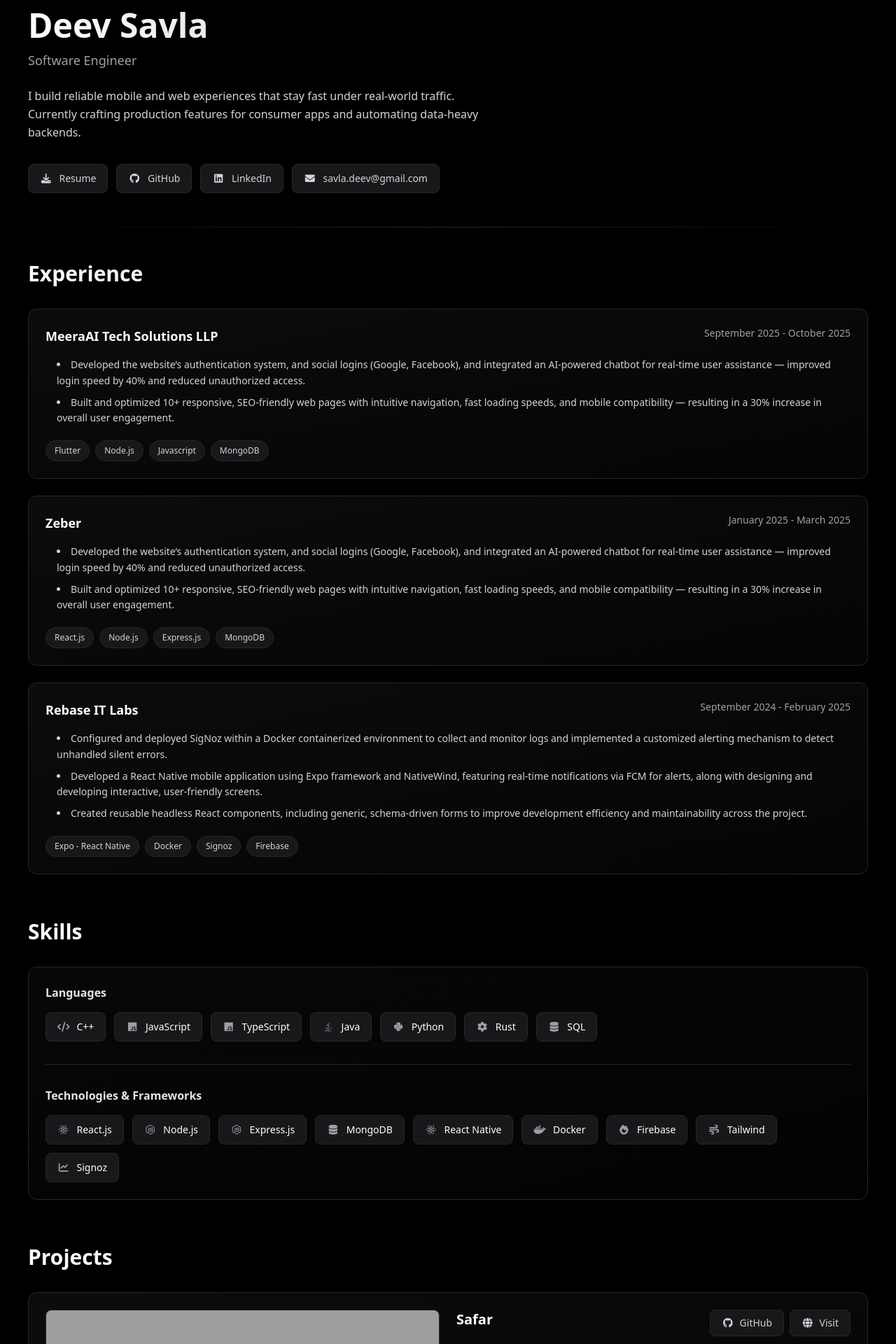
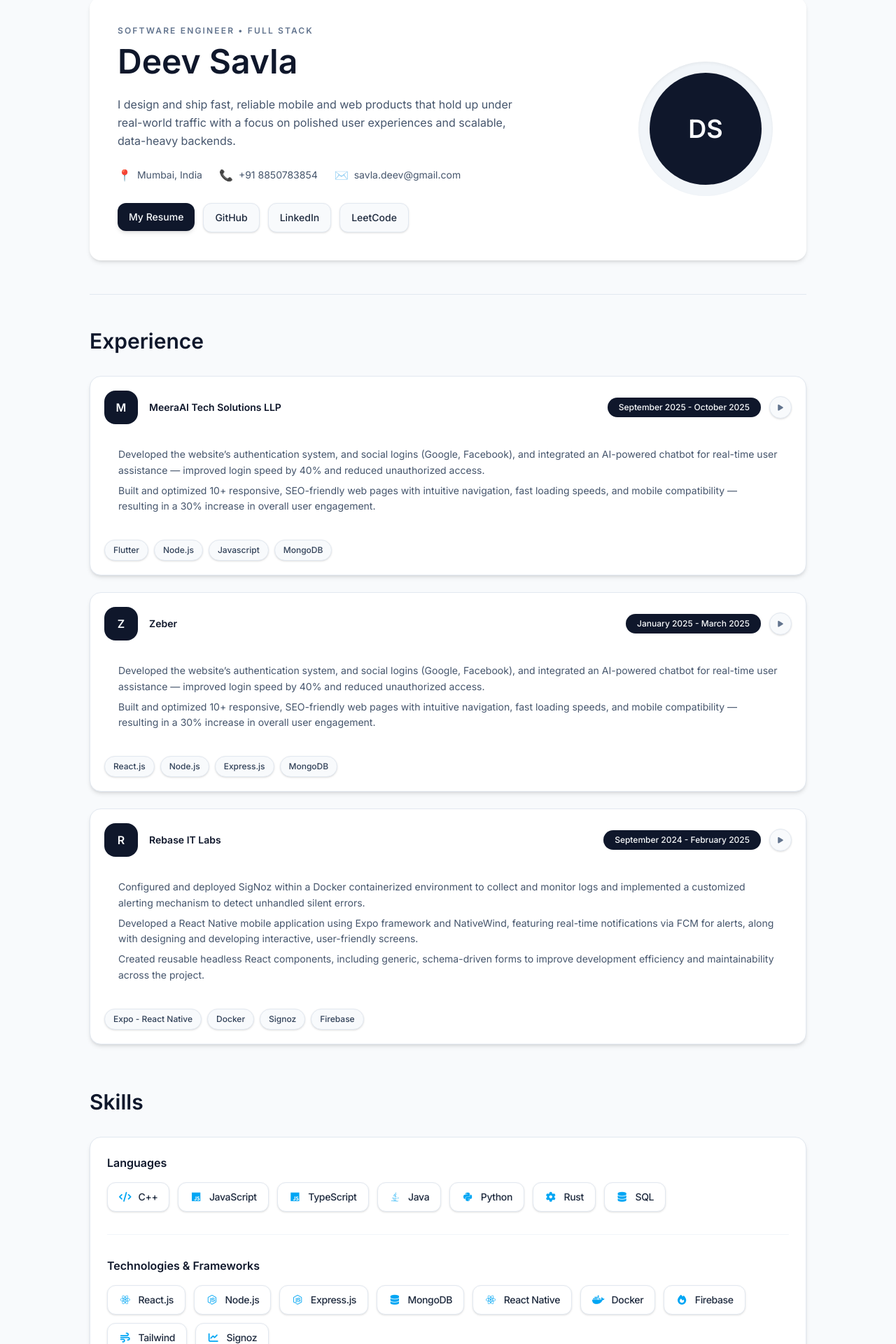
Before and after one commit to DeevSavla/portfolio-website, a React (Vite) app: page / in a window 1280 px wide. Shown: the part 60-1980 px from the top of the page at 70% size. Built offline with nearby package versions, Linux system fonts and the light colour scheme; grey boxes are pictures that could not be loaded.

Commit message:
improve the ui

```diff
--- a/index.html
+++ b/index.html
@@ -5,6 +5,12 @@
     <link rel="icon" type="image/svg+xml" href="/favicon.svg" />
     <meta name="viewport" content="width=device-width, initial-scale=1.0" />
     <title>Deev</title>
+    <link rel="preconnect" href="https://fonts.googleapis.com">
+    <link rel="preconnect" href="https://fonts.gstatic.com" crossorigin>
+    <link
+      href="https://fonts.googleapis.com/css2?family=Inter:wght@400;500;600;700&display=swap"
+      rel="stylesheet"
+    />
     <link rel="stylesheet" href="https://cdnjs.cloudflare.com/ajax/libs/font-awesome/6.5.0/css/all.min.css"/>
     <link rel="stylesheet" href="https://cdn.jsdelivr.net/gh/devicons/devicon@latest/devicon.min.css" />
     <script async src="https://www.googletagmanager.com/gtag/js?id=G-BVL0WWKDLB"></script>
--- a/src/App.tsx
+++ b/src/App.tsx
@@ -29,40 +29,56 @@ export default function Home() {
   };
 
   return (
-    <div className="min-h-screen bg-black text-white">
+    <div className="min-h-screen bg-slate-50 text-slate-900">
       <link
         rel="stylesheet"
         href="https://cdnjs.cloudflare.com/ajax/libs/font-awesome/6.4.0/css/all.min.css"
       />
-      <div className="flex justify-center p-4 sm:p-6 lg:p-10">
-        <div className=" mt-8">
+      <div className="relative flex justify-center p-4 sm:p-6 lg:p-10">
+        <div className="mt-4 w-full max-w-5xl">
           {/* Hero Section */}
           <section id="about" className="scroll-mt-20">
+            <div className="grid gap-8 rounded-2xl bg-white p-10 shadow-md md:grid-cols-[minmax(0,2fr)_minmax(0,1.2fr)] md:items-center">
+              {/* Left: Text content */}
               <div className="space-y-6">
-              <div>
-                <h1 className="text-4xl sm:text-5xl font-bold bg-gradient-to-r from-white to-zinc-400 bg-clip-text text-transparent mb-3">
+                <div className="space-y-3">
+                  <div className="text-xs font-semibold uppercase tracking-[0.18em] text-slate-500">
+                    Software Engineer • Full Stack
+                  </div>
+                  <h1 className="text-4xl font-semibold text-slate-900 sm:text-5xl">
                     Deev Savla
                   </h1>
-                <div className="text-lg text-zinc-400 font-medium">
-                  Software Engineer
+                </div>
+
+                <p className="max-w-2xl text-base leading-relaxed text-slate-600">
+                  I design and ship fast, reliable mobile and web products that hold up
+                  under real-world traffic with a focus on polished user experiences
+                  and scalable, data-heavy backends.
+                </p>
+
+                <div className="flex flex-wrap items-center gap-x-6 gap-y-2 text-sm text-slate-600">
+                  <div className="inline-flex items-center gap-2">
+                    <span className="text-base">📍</span>
+                    <span>Mumbai, India</span>
+                  </div>
+                  <div className="inline-flex items-center gap-2">
+                    <span className="text-base">📞</span>
+                    <span>+91 8850783854</span>
+                  </div>
+                  <div className="inline-flex items-center gap-2">
+                    <span className="text-base">✉️</span>
+                    <span>savla.deev@gmail.com</span>
                   </div>
                 </div>
 
-              <p className="text-base text-zinc-300 leading-relaxed max-w-2xl">
-                I build reliable mobile and web experiences that stay fast under
-                real-world traffic. Currently crafting production features for
-                consumer apps and automating data-heavy backends.
-              </p>
-
-              <div className="flex flex-wrap gap-3 pt-2">
+                <div className="flex flex-wrap gap-3 pt-1">
                   <a
                     href="https://drive.google.com/file/d/1CSSMCrE181yBQmxWm_9TR521yytLHQXO/view?usp=sharing"
                     target="_blank"
                     className="group"
                   >
-                  <div className="flex items-center gap-2.5 text-sm border border-zinc-800 bg-zinc-900 text-zinc-300 px-4 py-2.5 rounded-lg hover:bg-zinc-800 hover:border-zinc-700 hover:text-white transition-all duration-200">
-                    <i className="fas fa-download group-hover:scale-110 transition-transform"></i>
-                    <span className="font-medium">Resume</span>
+                    <div className="flex items-center gap-2.5 rounded-xl bg-slate-900 px-4 py-2.5 text-sm font-medium text-slate-50 shadow-md transition-all duration-200 group-hover:bg-slate-800 group-hover:shadow-lg">
+                      <span>My Resume</span>
                     </div>
                   </a>
 
@@ -71,9 +87,8 @@ export default function Home() {
                     target="_blank"
                     className="group"
                   >
-                  <div className="flex items-center gap-2.5 text-sm border border-zinc-800 bg-zinc-900 text-zinc-300 px-4 py-2.5 rounded-lg hover:bg-zinc-800 hover:border-zinc-700 hover:text-white transition-all duration-200">
-                    <i className="fab fa-github group-hover:scale-110 transition-transform"></i>
-                    <span className="font-medium">GitHub</span>
+                    <div className="flex items-center gap-2.5 rounded-xl border border-slate-200 bg-slate-50 px-4 py-2.5 text-sm font-medium text-slate-800 shadow-sm transition-all duration-200 hover:border-slate-300 hover:bg-white">
+                      <span>GitHub</span>
                     </div>
                   </a>
 
@@ -82,35 +97,38 @@ export default function Home() {
                     target="_blank"
                     className="group"
                   >
-                  <div className="flex items-center gap-2.5 text-sm border border-zinc-800 bg-zinc-900 text-zinc-300 px-4 py-2.5 rounded-lg hover:bg-zinc-800 hover:border-zinc-700 hover:text-white transition-all duration-200">
-                    <i className="fab fa-linkedin group-hover:scale-110 transition-transform"></i>
-                    <span className="font-medium">LinkedIn</span>
+                    <div className="flex items-center gap-2.5 rounded-xl border border-slate-200 bg-slate-50 px-4 py-2.5 text-sm font-medium text-slate-800 shadow-sm transition-all duration-200 hover:border-slate-300 hover:bg-white">
+                      <span>LinkedIn</span>
                     </div>
                   </a>
 
                   <a
-                  href="mailto:savla.deev@gmail.com"
+                    href="https://leetcode.com/DeevSavla9"
                     target="_blank"
                     className="group"
                   >
-                  <div className="flex items-center gap-2.5 text-sm border border-zinc-800 bg-zinc-900 text-zinc-300 px-4 py-2.5 rounded-lg hover:bg-zinc-800 hover:border-zinc-700 hover:text-white transition-all duration-200">
-                    <i className="fas fa-envelope group-hover:scale-110 transition-transform"></i>
-                    <span className="font-medium hidden sm:inline">
-                      savla.deev@gmail.com
-                    </span>
-                    <span className="font-medium sm:hidden">Email</span>
+                    <div className="flex items-center gap-2.5 rounded-xl border border-slate-200 bg-slate-50 px-4 py-2.5 text-sm font-medium text-slate-800 shadow-sm transition-all duration-200 hover:border-slate-300 hover:bg-white">
+                      <span>LeetCode</span>
                     </div>
                   </a>
+                </div>
+              </div>
+
+              {/* Right: Photo / avatar */}
+              <div className="flex h-40 w-40 items-center justify-center rounded-full bg-slate-100 shadow-inner md:h-48 md:w-48 md:justify-self-end md:mr-2">
+                <div className="flex h-32 w-32 items-center justify-center rounded-full bg-slate-900 text-4xl font-semibold text-slate-50 md:h-40 md:w-40">
+                  DS
+                </div>
               </div>
             </div>
           </section>
 
           {/* Divider */}
-          <div className="h-px bg-gradient-to-r from-transparent via-zinc-800 to-transparent my-12"></div>
+          <div className="my-12 h-px bg-slate-200" />
 
           {/* Experience Section */}
           <section id="experience" className="scroll-mt-20">
-            <h2 className="text-2xl sm:text-3xl font-bold mb-8 bg-gradient-to-r from-white to-zinc-400 bg-clip-text text-transparent">
+            <h2 className="mb-8 text-2xl font-semibold text-slate-900 sm:text-3xl">
               Experience
             </h2>
             <div className="space-y-6">
@@ -128,21 +146,21 @@ export default function Home() {
 
           {/* Skills Section */}
           <section id="skills" className="mt-16 scroll-mt-20">
-            <h2 className="text-2xl sm:text-3xl font-bold mb-8 bg-gradient-to-r from-white to-zinc-400 bg-clip-text text-transparent">
+            <h2 className="mb-8 text-2xl font-semibold text-slate-900 sm:text-3xl">
               Skills
             </h2>
-            <div className="space-y-8 border border-zinc-800 rounded-xl p-6 bg-gradient-to-br from-zinc-900/30 to-zinc-950/30">
+            <div className="space-y-8 rounded-2xl border border-slate-200 bg-white p-6 shadow-md">
               <div>
-                <div className="font-semibold mb-4 text-zinc-200 text-base">
+                <div className="mb-4 text-base font-semibold text-slate-900">
                   Languages
                 </div>
                 <Skills skills={skills.languages} />
               </div>
 
-              <div className="h-px bg-zinc-800"></div>
+              <div className="h-px bg-slate-100" />
 
               <div>
-                <div className="font-semibold mb-4 text-zinc-200 text-base">
+                <div className="mb-4 text-base font-semibold text-slate-900">
                   Technologies & Frameworks
                 </div>
                 <Skills skills={skills.technologies} />
@@ -151,8 +169,8 @@ export default function Home() {
           </section>
 
           {/* Projects Section */}
-          <section id="projects" className="mt-16 mb-16 scroll-mt-20">
-            <h2 className="text-2xl sm:text-3xl font-bold mb-8 bg-gradient-to-r from-white to-zinc-400 bg-clip-text text-transparent">
+          <section id="projects" className="mt-16 scroll-mt-20">
+            <h2 className="mb-8 text-2xl font-semibold text-slate-900 sm:text-3xl">
               Projects
             </h2>
             <div>
@@ -169,6 +187,45 @@ export default function Home() {
               ))}
             </div>
           </section>
+
+          {/* Contact Section */}
+          <section id="contact" className="mt-16 mb-20 scroll-mt-20">
+            <div className="rounded-2xl bg-white px-6 py-8 shadow-md">
+              <div className="text-xs font-semibold uppercase tracking-[0.18em] text-slate-500">
+                Contact
+              </div>
+              <h2 className="mt-2 text-2xl font-semibold text-slate-900 sm:text-3xl">
+                Let&apos;s build something users love
+              </h2>
+              <p className="mt-3 max-w-2xl text-sm leading-relaxed text-slate-600">
+                Open to roles where product reliability, performance, and shipping fast
+                matter. Happy to share more work samples or dive into architecture.
+              </p>
+
+              <div className="mt-5 flex flex-wrap gap-3">
+                <a
+                  href="mailto:savla.deev@gmail.com"
+                  className="inline-flex items-center rounded-full bg-slate-900 px-4 py-2 text-sm font-medium text-slate-50 shadow-md transition-colors duration-200 hover:bg-slate-800"
+                >
+                  Email me
+                </a>
+                <a
+                  href="https://github.com/DeevSavla"
+                  target="_blank"
+                  className="inline-flex items-center rounded-full border border-slate-200 bg-slate-50 px-4 py-2 text-sm font-medium text-slate-800 shadow-sm transition-colors duration-200 hover:border-slate-300 hover:bg-white"
+                >
+                  GitHub
+                </a>
+                <a
+                  href="https://www.linkedin.com/in/deev-savla-67820a2b3/"
+                  target="_blank"
+                  className="inline-flex items-center rounded-full border border-slate-200 bg-slate-50 px-4 py-2 text-sm font-medium text-slate-800 shadow-sm transition-colors duration-200 hover:border-slate-300 hover:bg-white"
+                >
+                  LinkedIn
+                </a>
+              </div>
+            </div>
+          </section>
         </div>
       </div>
     </div>
--- a/src/components/Chip.tsx
+++ b/src/components/Chip.tsx
@@ -1,6 +1,6 @@
 export const Chip = (props: { text: string }) => {
   return (
-    <div className="bg-zinc-900 border border-zinc-800 text-zinc-300 px-3 py-1.5 rounded-full text-xs font-medium hover:bg-zinc-800 hover:border-zinc-700 transition-all duration-200">
+    <div className="rounded-full border border-slate-200 bg-slate-50 px-3 py-1.5 text-xs font-medium text-slate-700 shadow-sm transition-all duration-200 hover:border-slate-300 hover:bg-white">
       {props.text}
     </div>
   );
--- a/src/components/Experience.tsx
+++ b/src/components/Experience.tsx
@@ -1,27 +1,56 @@
 import { Chip } from "./Chip";
 
-const Experience = ({ name, timeline, descriptions, skills}:{name:string, timeline:string, descriptions:any, skills:any}) => {
+const Experience = ({
+  name,
+  timeline,
+  descriptions,
+  skills,
+}: {
+  name: string;
+  timeline: string;
+  descriptions: any;
+  skills: any;
+}) => {
+  const initial = name.charAt(0).toUpperCase();
+
   return (
-    <div className="border border-zinc-800 bg-gradient-to-br from-zinc-900/50 to-zinc-950/50 p-6 rounded-xl hover:border-zinc-700 transition-all duration-300 hover:shadow-lg hover:shadow-zinc-900/50 group">
-      <div className="flex flex-col gap-3">
-        <div className="flex flex-col sm:flex-row sm:justify-between sm:items-start gap-2">
-          <div className="text-lg font-semibold text-white group-hover:text-zinc-100 transition-colors">
-            {name}
+    <div className="group rounded-2xl border border-slate-200 bg-white p-5 shadow-md transition-all duration-200 hover:-translate-y-1 hover:shadow-lg">
+      <div className="flex flex-col items-start justify-between gap-4 sm:flex-row sm:items-center">
+        {/* Left: Logo + Role */}
+        <div className="flex items-center gap-4">
+          <div className="flex h-12 w-12 items-center justify-center rounded-2xl bg-slate-900 text-base font-semibold text-slate-50">
+            {initial}
           </div>
-          <div className="text-sm text-zinc-400 font-medium">
+          <div>
+            <div className="text-sm font-semibold text-slate-900">
+              {name}
+            </div>
+            {/* Company line could go here if separate from role */}
+          </div>
+        </div>
+
+        {/* Right: Timeline pill + icon */}
+        <div className="flex items-center gap-3 self-stretch sm:self-auto sm:justify-end">
+          <div className="rounded-full bg-slate-900 px-4 py-1.5 text-xs font-medium text-slate-50">
             {timeline}
           </div>
+          <button
+            type="button"
+            className="flex h-8 w-8 items-center justify-center rounded-full border border-slate-200 bg-slate-50 text-slate-500 shadow-sm"
+          >
+            <i className="fa-solid fa-play text-[10px]" />
+          </button>
         </div>
       </div>
 
-      <div className="mt-4 space-y-2 text-sm text-zinc-300 leading-relaxed">
-        {descriptions.map((desc:any, i:number) => (
-          <li key={i} className="ml-4">{desc}</li>
+      <div className="mt-3 space-y-1.5 text-sm leading-relaxed text-slate-600 p-5">
+        {descriptions.map((desc: any, i: number) => (
+          <p key={i}>{desc}</p>
         ))}
       </div>
 
-      <div className="mt-5 flex flex-wrap gap-2">
-        {skills.map((skill:any, i:number) => (
+      <div className="mt-4 flex flex-wrap gap-2">
+        {skills.map((skill: any, i: number) => (
           <Chip key={i} text={skill} />
         ))}
       </div>
--- a/src/components/Project.tsx
+++ b/src/components/Project.tsx
@@ -11,32 +11,34 @@ type ProjectProps = {
   showImages?: boolean;
 };
 
-const Project = ({ title, githubLink,visitLink,imgLink, description, stack }: ProjectProps) => {
+const Project = ({ title, githubLink, visitLink, imgLink, description, stack }: ProjectProps) => {
 
   return (
-    <div className="rounded-xl mt-6 border border-zinc-800 bg-gradient-to-br from-zinc-900/50 to-zinc-950/50 hover:border-zinc-700 transition-all duration-300 hover:shadow-lg hover:shadow-zinc-900/50">
-      <div className="p-6 grid grid-cols-1 md:grid-cols-2 gap-6">
+    <div className="mt-6 rounded-2xl border border-slate-200 bg-white shadow-md transition-all duration-200 hover:-translate-y-1.5 hover:shadow-lg">
+      <div className="relative grid grid-cols-1 gap-6 p-6 md:grid-cols-2">
         {/* LEFT SECTION – IMAGE */}
-        <div className="w-full h-full">
+        <div className="relative z-10 h-full w-full">
           {imgLink ? (
             <img
               src={`${imgLink}?tr=w-600,h-500,fo-auto,q-auto`}
               alt={title}
               loading="lazy"
-              className="w-full h-full object-cover rounded-lg border border-zinc-800 transition-transform duration-300 hover:scale-[1.02]"
+              className="h-full w-full rounded-xl border border-slate-200 object-cover transition-transform duration-300 hover:scale-[1.02]"
             />
           ) : (
-            <div className="w-full h-full flex items-center justify-center rounded-lg border border-zinc-800 text-zinc-500 text-sm">
+            <div className="flex h-full w-full items-center justify-center rounded-xl border border-dashed border-slate-200 bg-slate-50 text-sm text-slate-400">
               No Image
             </div>
           )}
         </div>
 
         {/* RIGHT SECTION – CONTENT */}
-        <div className="flex flex-col justify-between">
+        <div className="relative z-10 flex flex-col justify-between">
           {/* Title + Buttons */}
-          <div className="flex flex-col sm:flex-row justify-between items-start gap-3">
-            <h3 className="text-xl font-semibold text-white">{title}</h3>
+          <div className="flex flex-col items-start justify-between gap-3 sm:flex-row">
+            <h3 className="text-xl font-semibold text-slate-900">
+              {title}
+            </h3>
 
             <div className="flex gap-2">
               {githubLink && (
@@ -44,7 +46,7 @@ const Project = ({ title, githubLink,visitLink,imgLink, description, stack }: Pr
                   href={githubLink}
                   target="_blank"
                   rel="noopener noreferrer"
-                  className="text-sm border border-zinc-800 bg-zinc-900 hover:bg-zinc-800 hover:border-zinc-700 px-4 py-2 rounded-lg transition-all duration-200 text-zinc-300 hover:text-white flex items-center gap-2"
+                  className="flex items-center gap-2 rounded-xl border border-slate-300 bg-white px-4 py-2 text-sm text-slate-700 transition-all duration-200 hover:border-slate-400 hover:bg-slate-50"
                 >
                   <i className="fa-brands fa-github" />
                   GitHub
@@ -56,7 +58,7 @@ const Project = ({ title, githubLink,visitLink,imgLink, description, stack }: Pr
                   href={visitLink}
                   target="_blank"
                   rel="noopener noreferrer"
-                  className="text-sm border border-zinc-800 bg-zinc-900 hover:bg-zinc-800 hover:border-zinc-700 px-4 py-2 rounded-lg transition-all duration-200 text-zinc-300 hover:text-white flex items-center gap-2"
+                  className="flex items-center gap-2 rounded-xl bg-sky-600 px-4 py-2 text-sm text-slate-50 shadow-sm transition-all duration-200 hover:bg-sky-500"
                 >
                   <i className="fas fa-globe" />
                   Visit
@@ -66,7 +68,7 @@ const Project = ({ title, githubLink,visitLink,imgLink, description, stack }: Pr
           </div>
 
           {/* Description */}
-          <ul className="mt-4 space-y-2 text-sm text-zinc-300 leading-relaxed list-disc ml-4">
+          <ul className="mt-4 ml-4 list-disc space-y-2 text-sm leading-relaxed text-slate-600">
             {description.map((desc:any, i:number) => (
               <li key={i}>{desc}</li>
             ))}
--- a/src/components/Skills.tsx
+++ b/src/components/Skills.tsx
@@ -1,13 +1,13 @@
 const Skills = ({ skills = [] }:{skills:any}) => {
   return (
-     <div className="flex gap-3 flex-wrap items-center">
+     <div className="flex flex-wrap items-center gap-3">
       {skills.map((skill:any, idx:number) => (
         <div
           key={idx}
-          className="flex items-center bg-zinc-900 border border-zinc-800 rounded-lg px-4 py-2.5 text-white font-medium text-sm gap-2.5 hover:bg-zinc-800 hover:border-zinc-700 transition-all duration-200 hover:scale-105"
+          className="flex items-center gap-2.5 rounded-xl border border-slate-200 bg-white px-4 py-2.5 text-sm font-medium text-slate-800 shadow-sm transition-all duration-200 hover:border-slate-300 hover:bg-slate-50"
         >
-          <div className="text-zinc-400">{skill.icon}</div>
-          <div>{skill.name}</div>
+          <div className="text-sky-500">{skill.icon}</div>
+          <div className="tracking-tight">{skill.name}</div>
         </div>
       ))}
     </div>
--- a/src/index.css
+++ b/src/index.css
@@ -1,3 +1,8 @@
 @import "tailwindcss";
 
 @import "@fortawesome/fontawesome-free/css/all.min.css";
+
+body {
+  font-family: "Inter", system-ui, -apple-system, BlinkMacSystemFont, "Segoe UI",
+    sans-serif;
+}
```
Lines whose indentation alone changed are shown as unchanged.
